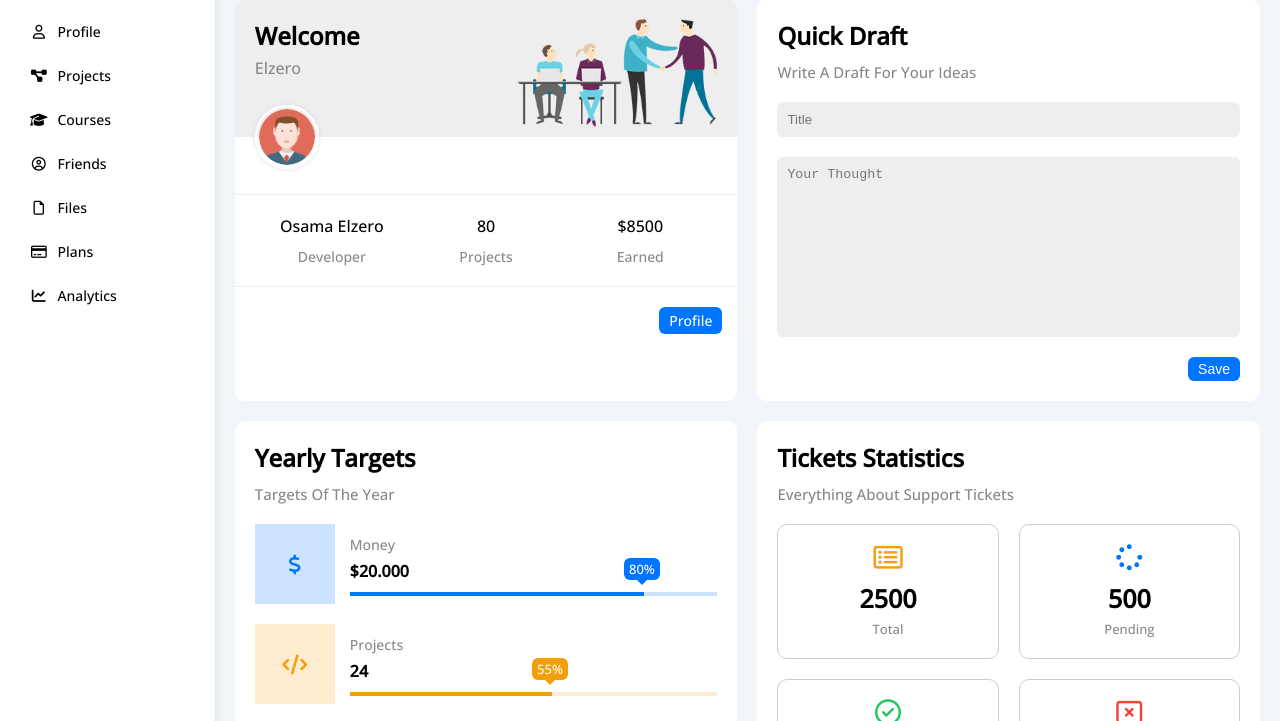
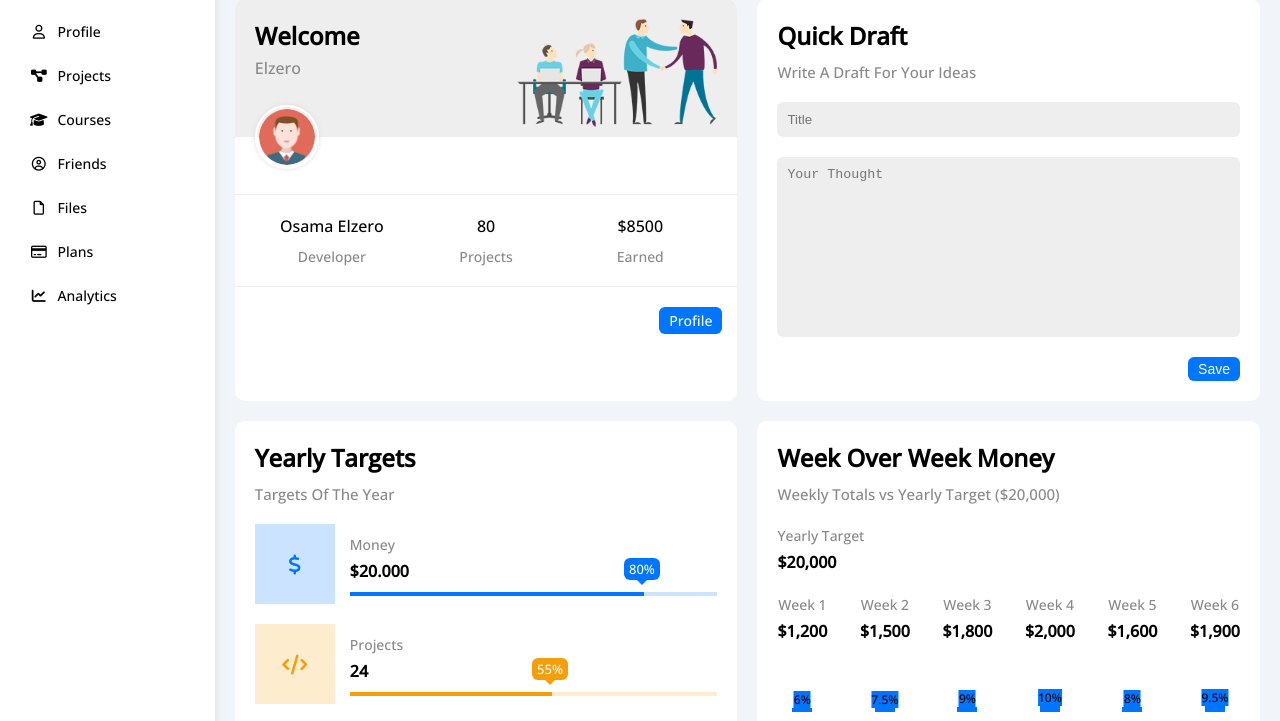
Before and after one commit to qodo-ai/product-workshop, a plain HTML site: page index.html in a window 1280 px wide. Shown: the part 171-892 px from the top of the page. Drawn offline with nearby package versions, Linux system fonts and the light colour scheme.

Commit message:
Update index.html
weekly revenue report

```diff
--- a/index.html
+++ b/index.html
@@ -170,6 +170,72 @@
                     </div>
                 </div>
                 <!-- End Targets Widget -->
+                <!-- Start Week Over Week Money Widget -->
+                <div class="wow-money p-20 bg-white rad-10">
+                    <h2 class="mt-0 mb-10">Week Over Week Money</h2>
+                    <p class="mt-0 mb-20 c-grey fs-15">Weekly Totals vs Yearly Target ($20,000)</p>
+                    <div class="yearly-target mb-20">
+                        <span class="fs-14 c-grey">Yearly Target</span>
+                        <span class="d-block mt-5 mb-10 fw-bold">$20,000</span>
+                    </div>
+                    <div class="weeks d-flex gap-20" style="justify-content: space-between;">
+                        <div class="week-col txt-c">
+                            <span class="fs-14 c-grey">Week 1</span>
+                            <span class="d-block mt-5 mb-10 fw-bold">$1,200</span>
+                            <div class="progress p-relative" style="height: 60px; width: 20px; margin: 0 auto;">
+                                <span class="bg-blue" style="display: block; width: 100%; height: 6%; position: absolute; bottom: 0;">
+                                    <span class="bg-blue" style="position: absolute; left: 50%; transform: translateX(-50%); bottom: 100%; font-size: 12px;">6%</span>
+                                </span>
+                            </div>
+                        </div>
+                        <div class="week-col txt-c">
+                            <span class="fs-14 c-grey">Week 2</span>
+                            <span class="d-block mt-5 mb-10 fw-bold">$1,500</span>
+                            <div class="progress p-relative" style="height: 60px; width: 20px; margin: 0 auto;">
+                                <span class="bg-blue" style="display: block; width: 100%; height: 7.5%; position: absolute; bottom: 0;">
+                                    <span class="bg-blue" style="position: absolute; left: 50%; transform: translateX(-50%); bottom: 100%; font-size: 12px;">7.5%</span>
+                                </span>
+                            </div>
+                        </div>
+                        <div class="week-col txt-c">
+                            <span class="fs-14 c-grey">Week 3</span>
+                            <span class="d-block mt-5 mb-10 fw-bold">$1,800</span>
+                            <div class="progress p-relative" style="height: 60px; width: 20px; margin: 0 auto;">
+                                <span class="bg-blue" style="display: block; width: 100%; height: 9%; position: absolute; bottom: 0;">
+                                    <span class="bg-blue" style="position: absolute; left: 50%; transform: translateX(-50%); bottom: 100%; font-size: 12px;">9%</span>
+                                </span>
+                            </div>
+                        </div>
+                        <div class="week-col txt-c">
+                            <span class="fs-14 c-grey">Week 4</span>
+                            <span class="d-block mt-5 mb-10 fw-bold">$2,000</span>
+                            <div class="progress p-relative" style="height: 60px; width: 20px; margin: 0 auto;">
+                                <span class="bg-blue" style="display: block; width: 100%; height: 10%; position: absolute; bottom: 0;">
+                                    <span class="bg-blue" style="position: absolute; left: 50%; transform: translateX(-50%); bottom: 100%; font-size: 12px;">10%</span>
+                                </span>
+                            </div>
+                        </div>
+                        <div class="week-col txt-c">
+                            <span class="fs-14 c-grey">Week 5</span>
+                            <span class="d-block mt-5 mb-10 fw-bold">$1,600</span>
+                            <div class="progress p-relative" style="height: 60px; width: 20px; margin: 0 auto;">
+                                <span class="bg-blue" style="display: block; width: 100%; height: 8%; position: absolute; bottom: 0;">
+                                    <span class="bg-blue" style="position: absolute; left: 50%; transform: translateX(-50%); bottom: 100%; font-size: 12px;">8%</span>
+                                </span>
+                            </div>
+                        </div>
+                        <div class="week-col txt-c">
+                            <span class="fs-14 c-grey">Week 6</span>
+                            <span class="d-block mt-5 mb-10 fw-bold">$1,900</span>
+                            <div class="progress p-relative" style="height: 60px; width: 20px; margin: 0 auto;">
+                                <span class="bg-blue" style="display: block; width: 100%; height: 9.5%; position: absolute; bottom: 0;">
+                                    <span class="bg-blue" style="position: absolute; left: 50%; transform: translateX(-50%); bottom: 100%; font-size: 12px;">9.5%</span>
+                                </span>
+                            </div>
+                        </div>
+                    </div>
+                </div>
+                <!-- End Week Over Week Money Widget -->
                 <!-- Start Ticket Widget -->
                 <div class="tickets p-20 bg-white rad-10">
                     <h2 class="mt-0 mb-10">Tickets Statistics</h2>
```
